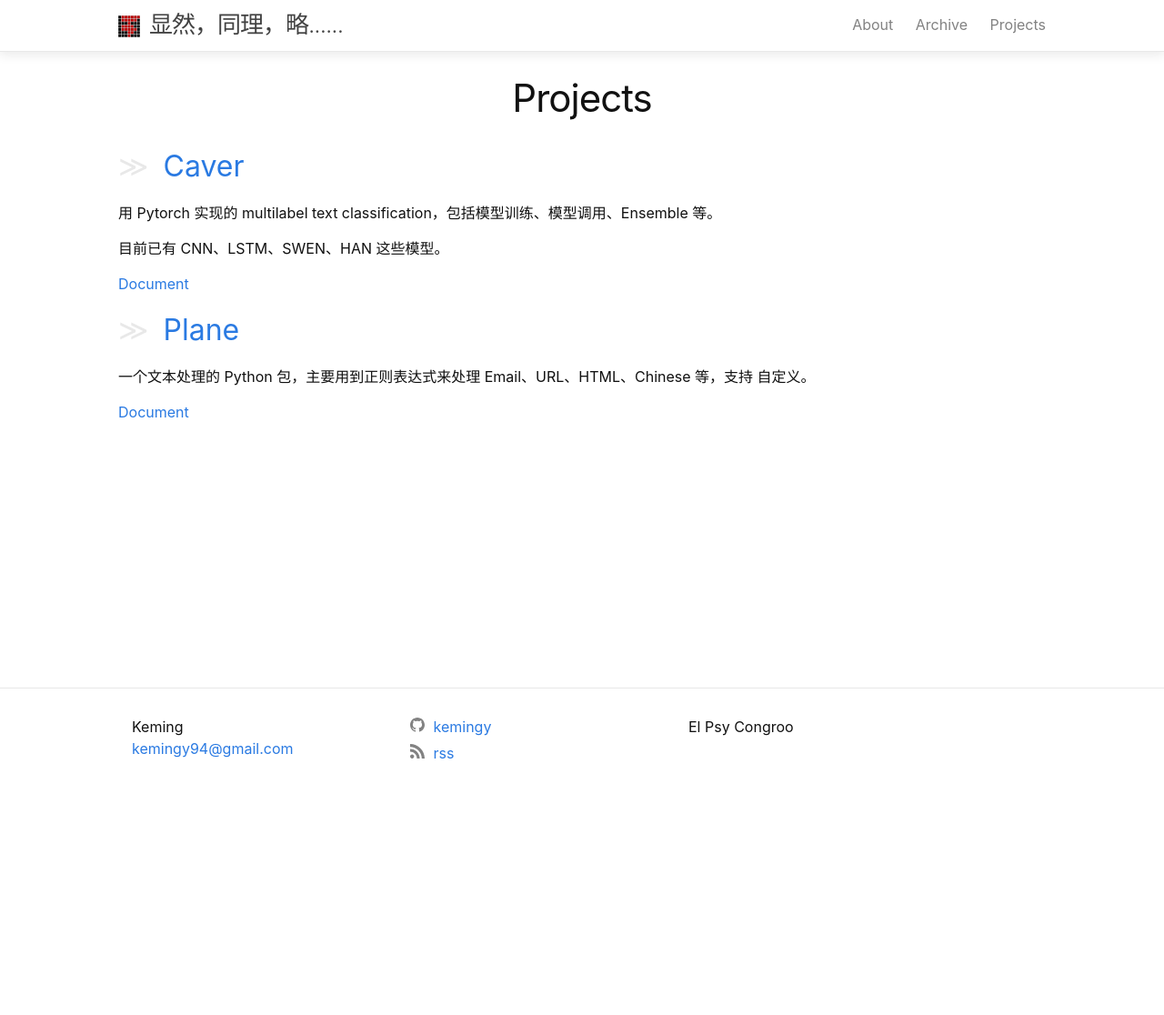
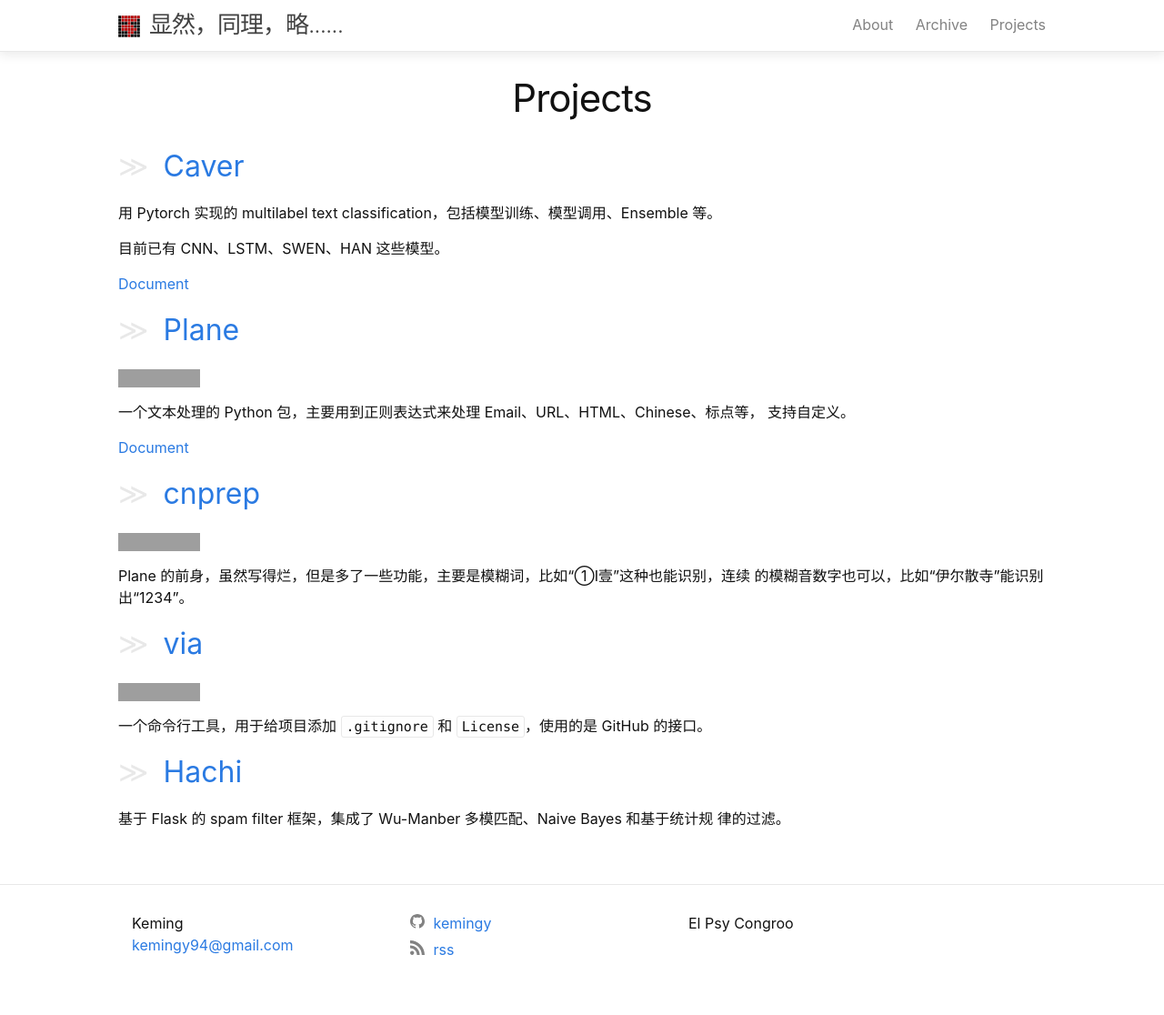
Before and after one commit to kemingy/kemingy.github.io, a Jekyll site: the page built from project.md, in a window 1280 px wide. Shown: the whole page at 91% size. Built offline with Jekyll 4.4.1, drawn with Linux system fonts in a browser that asks for light colours; before the commit the page ends 900 px from its top, so only the background shows below that; grey boxes are pictures that could not be loaded.

Commit message:
add badge

```diff
--- a/project.md
+++ b/project.md
@@ -14,7 +14,27 @@ title: Projects
 
 ## [Plane](https://github.com/kemingy/Plane)
 
-一个文本处理的 Python 包，主要用到正则表达式来处理 Email、URL、HTML、Chinese 等，支持
-自定义。
+[![Downloads](http://pepy.tech/badge/plane)](http://pepy.tech/project/plane)
+
+一个文本处理的 Python 包，主要用到正则表达式来处理 Email、URL、HTML、Chinese、标点等，
+支持自定义。
 
 [Document](https://kemingy.github.io/Plane/)
+
+## [cnprep](https://github.com/kemingy/cnprep)
+
+[![Downloads](http://pepy.tech/badge/cnprep)](http://pepy.tech/project/cnprep)
+
+Plane 的前身，虽然写得烂，但是多了一些功能，主要是模糊词，比如“①Ⅰ壹”这种也能识别，连续
+的模糊音数字也可以，比如“伊尔散寺”能识别出“1234”。
+
+## [via](https://github.com/kemingy/via)
+
+[![Downloads](http://pepy.tech/badge/via)](http://pepy.tech/project/via)
+
+一个命令行工具，用于给项目添加 `.gitignore` 和 `License`，使用的是 GitHub 的接口。
+
+## [Hachi](https://github.com/guokr/Hachi)
+
+基于 Flask 的 spam filter 框架，集成了 Wu-Manber 多模匹配、Naive Bayes 和基于统计规
+律的过滤。
```
